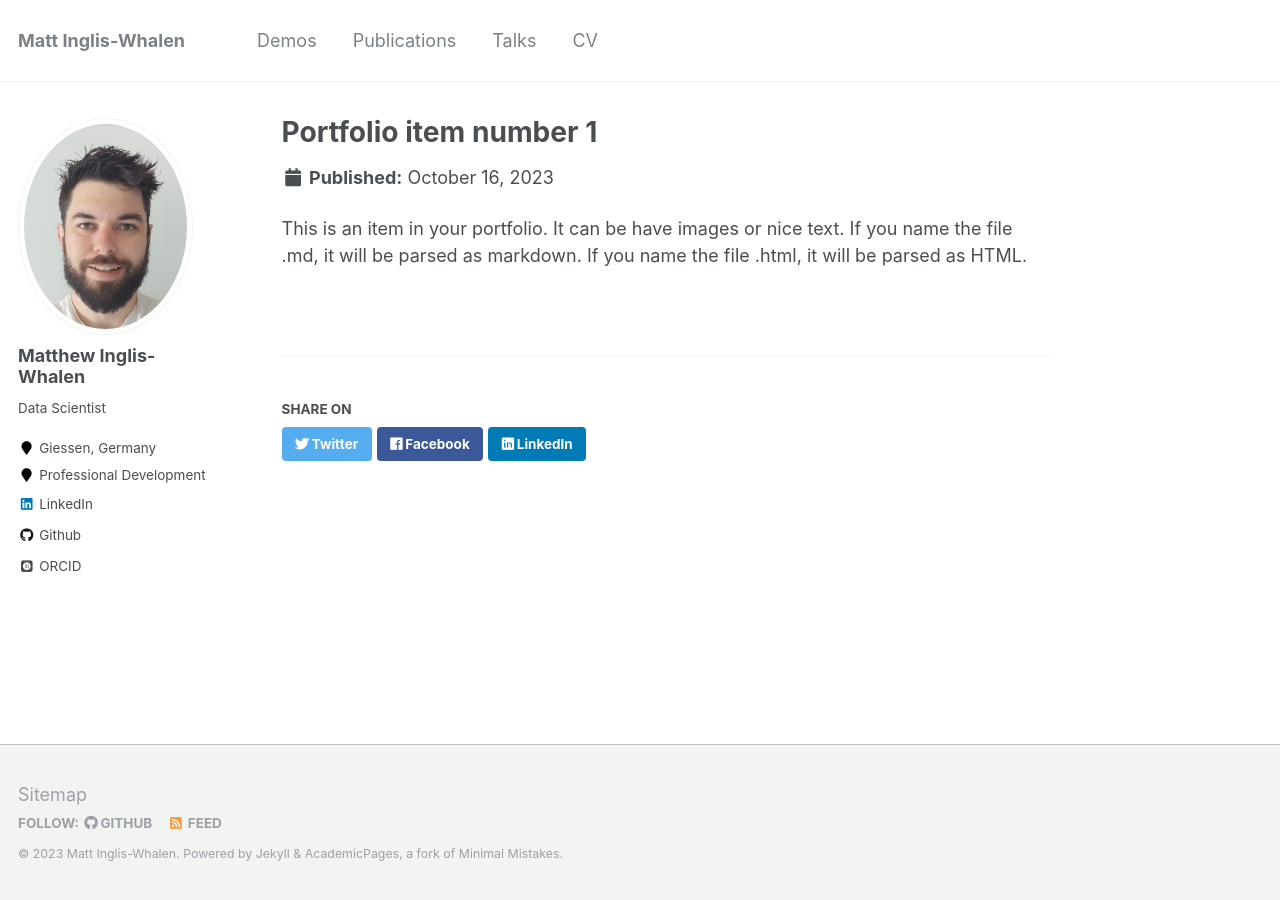
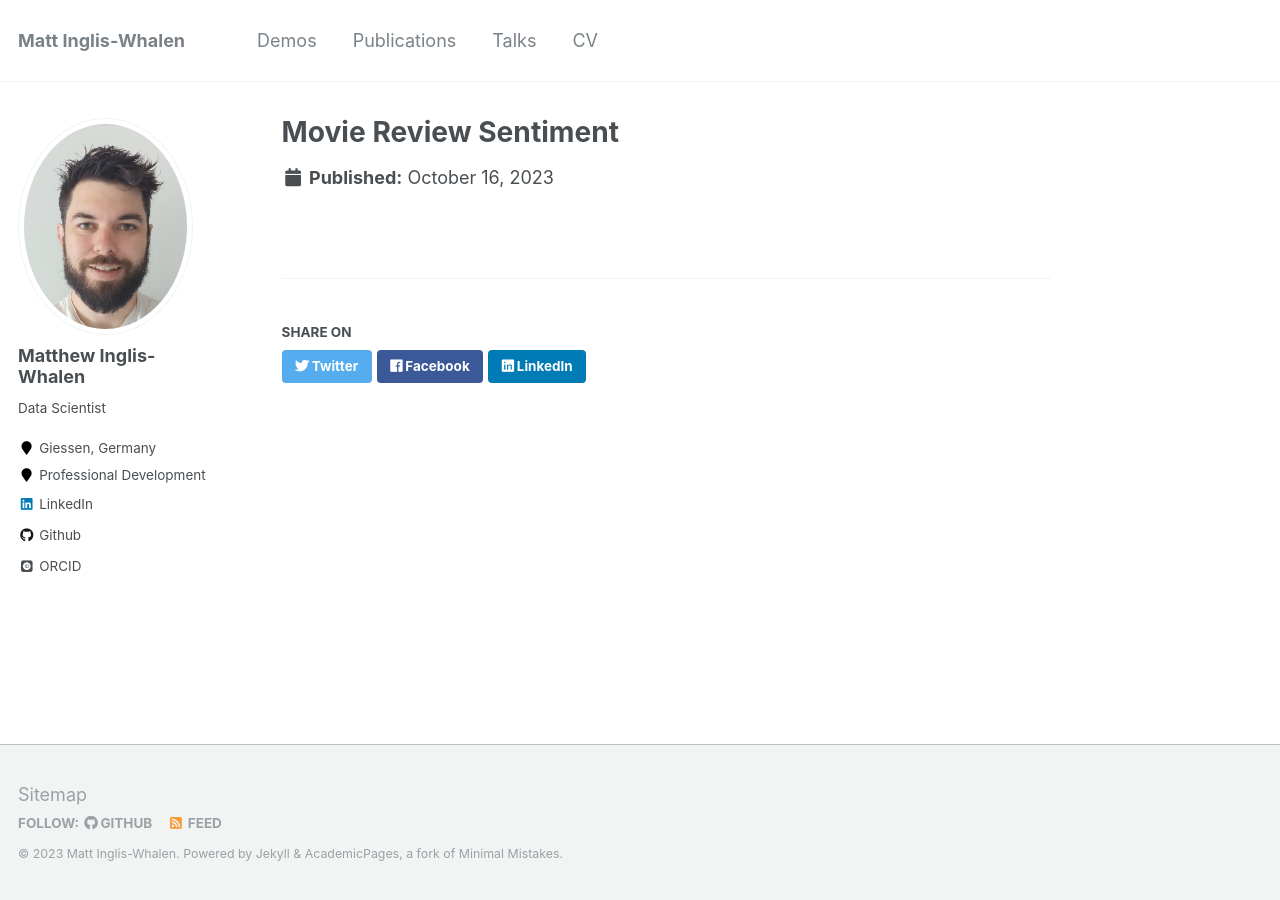
Before and after one commit to MattInglisWhalen/MattInglisWhalen.github.io, a Jekyll site: the page built from _portfolio/portfolio-1.md, in a window 1280 px wide. Built offline with Jekyll 4.4.1, drawn with Linux system fonts in a browser that asks for light colours; some web fonts are replaced.

Commit message:
Adding demos html

```diff
--- a/_config.yml
+++ b/_config.yml
@@ -4,6 +4,10 @@
 # which you are expected to set up once and rarely need to edit after that.
 # For technical reasons, this file is *NOT* reloaded automatically when you use
 # `jekyll serve`. If you change this file, please restart the server process.
+#
+# Future-Matt: run the following command in ruby from .../GitHub/mattingliswhalen.github.io to build the site
+# bundle
+#
 
 # Site Settings
 locale                   : "en-US"
--- a/_pages/portfolio.html
+++ b/_pages/portfolio.html
@@ -1,6 +1,6 @@
 ---
 layout: archive
-title: "Portfolio"
+title: "Demos"
 permalink: /portfolio/
 author_profile: true
 ---
--- a/_portfolio/portfolio-1.md
+++ b/_portfolio/portfolio-1.md
@@ -1,8 +1,6 @@
 ---
-title: "Portfolio item number 1"
-excerpt: "Short description of portfolio item number 1<br/><img src='/images/500x300.png'>"
+title: "Movie Review Sentiment"
+excerpt: "Simple bag-of-words model to predict the sentiment of a provided movie review. Try it out yourself!"
 collection: portfolio
+permalink: /demos/movie_review_sentiment.html
 ---
-
-This is an item in your portfolio. It can be have images or nice text. If you name the file .md, it will be parsed as markdown.
-If you name the file .html, it will be parsed as HTML.
--- a/demos/test.html
+++ b/demos/movie_review_sentiment.html
@@ -37,8 +37,8 @@
   const data = document.getElementById("text_area").value;
 
   const xhttp = new XMLHttpRequest();
-  xhttp.open("POST", "http://localhost:80/predict");
-  xhttp.setRequestHeader('Access-Control-Allow-Origin', '*');
+  xhttp.open("POST", "http://3.19.53.186:80/predict");
+  xhttp.setRequestHeader('Access-Control-Allow-Origin', 'https://mattingliswhalen.github.io');
   xhttp.setRequestHeader("Content-Type", "application/json");
   xhttp.onload = function() {
     review_history = xhttp.responseText + "--------------------------------------------" + review_history
```
Also changed, not shown: demos/default.html (deleted, +0 -21 lines).
